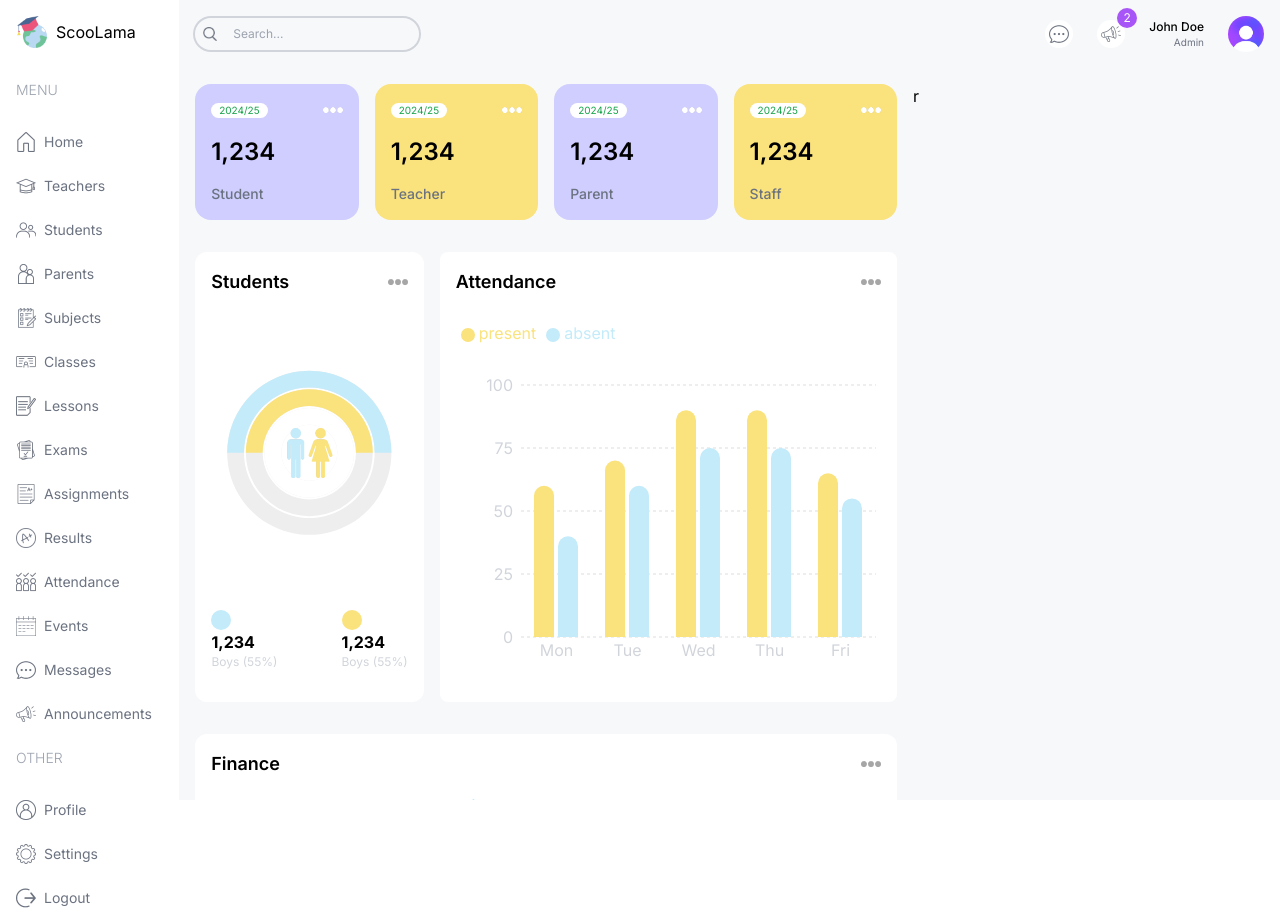
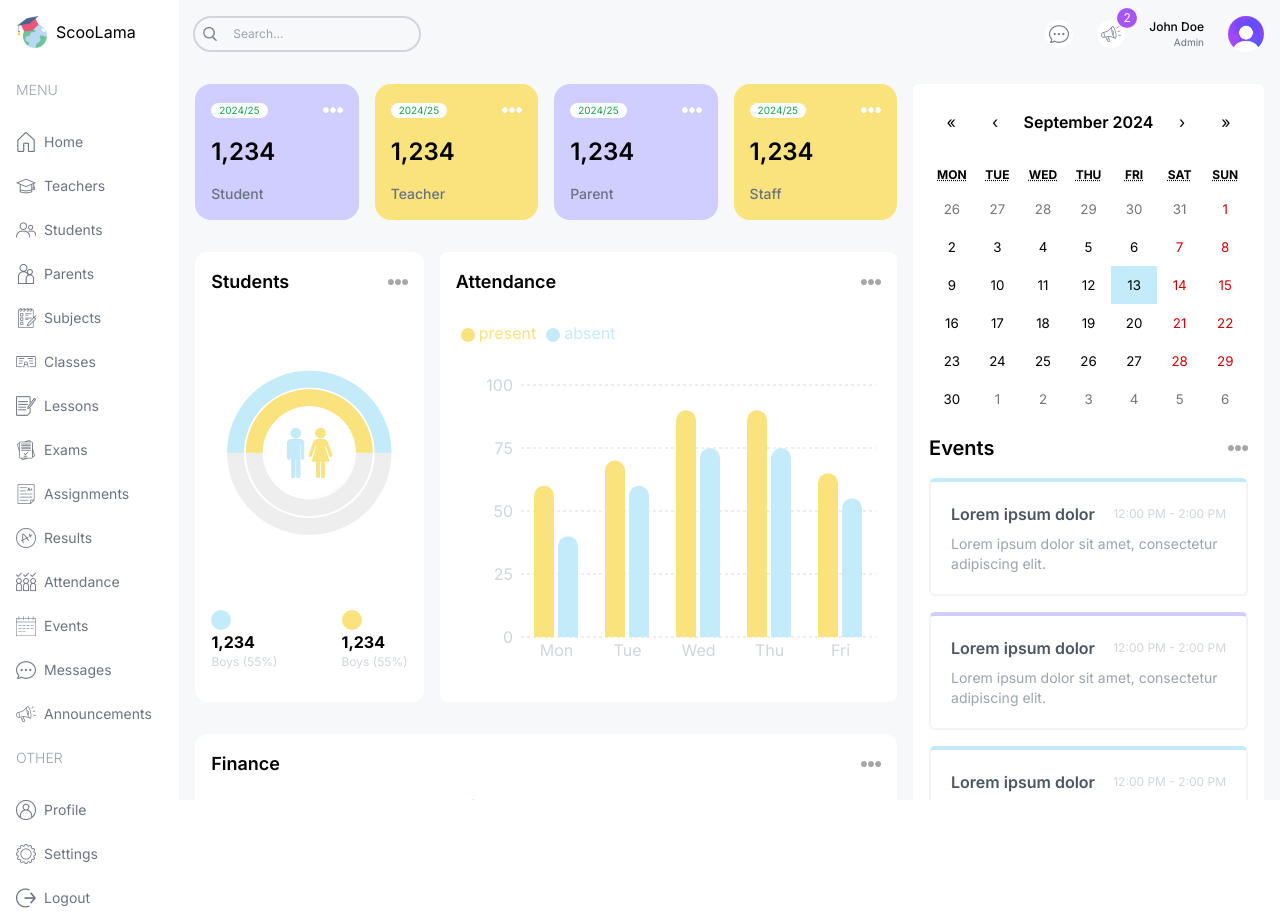
Before and after one commit to Safeya-Yasien/next-dashboard-ui, a Next.js app: page /admin in a window 1280 px wide. Built offline with nearby package versions, Linux system fonts and the light colour scheme.

Commit message:
add event calendar section

```diff
--- a/package.json
+++ b/package.json
@@ -11,6 +11,7 @@
   "dependencies": {
     "next": "14.2.5",
     "react": "^18",
+    "react-calendar": "^5.0.0",
     "react-dom": "^18",
     "recharts": "^2.12.7"
   },
--- a/src/app/(dashboard)/admin/page.tsx
+++ b/src/app/(dashboard)/admin/page.tsx
@@ -1,5 +1,6 @@
 import AttendanceChart from "@/components/AttendanceChart";
 import CountChart from "@/components/CountChart";
+import EventCalendar from "@/components/EventCalendar";
 import FinanceChart from "@/components/FinanceChart";
 import UserCard from "@/components/UserCard";
 import React from "react";
@@ -23,10 +24,12 @@ const AdminPage = () => {
           </div>
         </div>
         <div className="w-full h-[500px]">
-          <FinanceChart/>
+          <FinanceChart />
         </div>
       </div>
-      <div className="w-full lg:w-1/3">r</div>
+      <div className="w-full lg:w-1/3">
+        <EventCalendar />
+      </div>
     </div>
   );
 };
--- a/src/app/globals.css
+++ b/src/app/globals.css
@@ -1,3 +1,18 @@
 @tailwind base;
 @tailwind components;
 @tailwind utilities;
+
+.react-calendar {
+  width: 100% !important;
+  border: none !important;
+  font-family: "Inter", sans-serif !important;
+
+  .react-calendar__navigation__label__labelText {
+    font-weight: 600;
+  }
+  .react-calendar__tile--active {
+    background-color: #c3ebfa !important;
+
+    color: black !important;
+  }
+}
--- /dev/null
+++ b/src/components/EventCalendar.tsx
@@ -0,0 +1,62 @@
+"use client";
+import React from "react";
+import "react-calendar/dist/Calendar.css";
+
+import { useState } from "react";
+import Calendar from "react-calendar";
+import Image from "next/image";
+
+type ValuePiece = Date | null;
+
+type Value = ValuePiece | [ValuePiece, ValuePiece];
+
+const events = [
+  {
+    id: 1,
+    title: "Lorem ipsum dolor",
+    time: "12:00 PM - 2:00 PM",
+    description: "Lorem ipsum dolor sit amet, consectetur adipiscing elit.",
+  },
+  {
+    id: 2,
+    title: "Lorem ipsum dolor",
+    time: "12:00 PM - 2:00 PM",
+    description: "Lorem ipsum dolor sit amet, consectetur adipiscing elit.",
+  },
+  {
+    id: 3,
+    title: "Lorem ipsum dolor",
+    time: "12:00 PM - 2:00 PM",
+    description: "Lorem ipsum dolor sit amet, consectetur adipiscing elit.",
+  },
+];
+
+const EventCalendar = () => {
+  const [value, onChange] = useState<Value>(new Date());
+
+  return (
+    <div className="bg-white p-4 rounded-md">
+      <Calendar onChange={onChange} value={value} />
+      <div className="flex items-center justify-between">
+        <h1 className="text-xl font-semibold my-4">Events</h1>
+        <Image src="/moreDark.png" alt="moreDark" width={20} height={20} />
+      </div>
+      <div className="flex flex-col gap-4">
+        {events.map((event) => (
+          <div
+            className="p-5 rounded-md border-2 border-gray-100 border-t-4 odd:border-t-lamaSky even:border-t-lamaPurple"
+            key={event.id}
+          >
+            <div className="flex items-center justify-between">
+              <h1 className="font-semibold text-gray-600">{event.title}</h1>
+              <span className="text-gray-300 text-xs">{event.time}</span>
+            </div>
+            <p className="mt-2 text-gray-400 text-sm">{event.description}</p>
+          </div>
+        ))}
+      </div>
+    </div>
+  );
+};
+
+export default EventCalendar;
```
Also changed, not shown: 1 other file (tests, documents, lock files or other folders).
